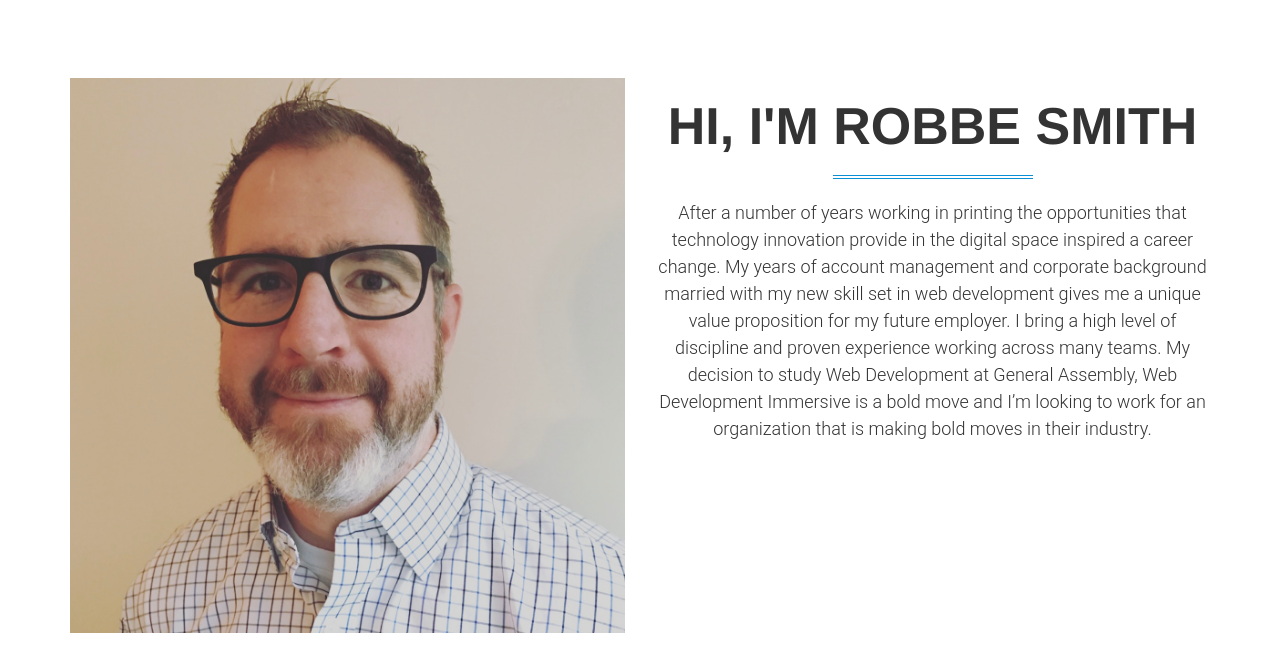
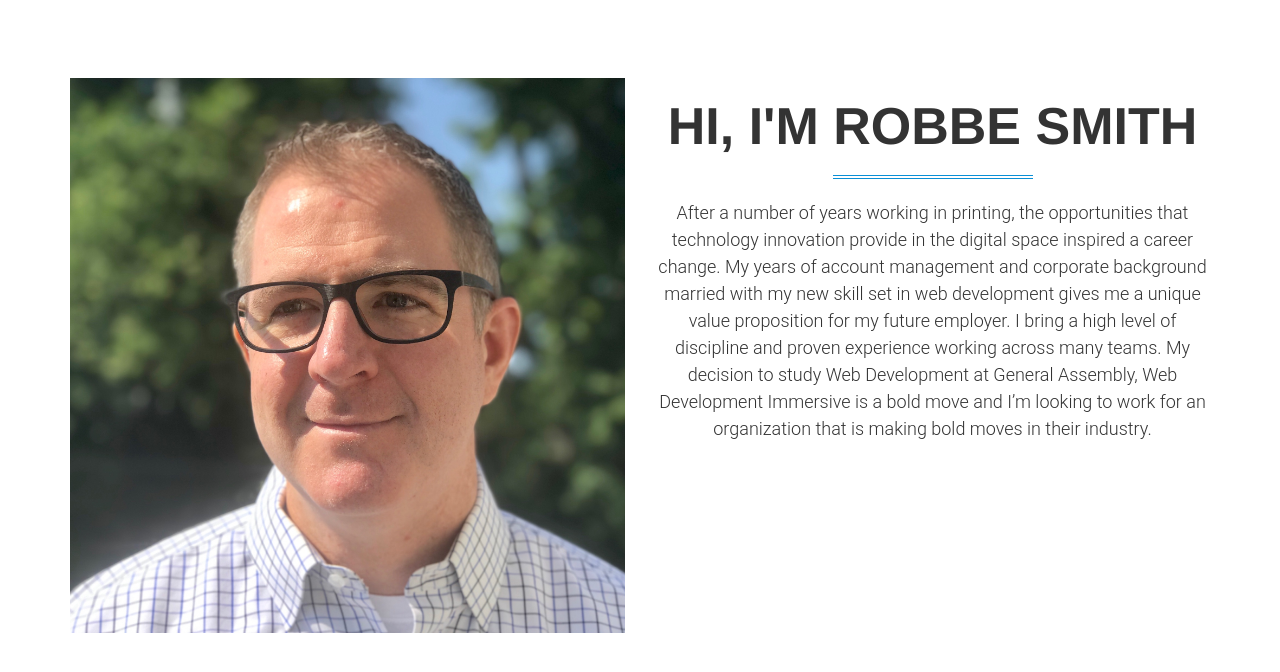
Before and after one commit to rosmith76/portfolio, a plain HTML site: page index.html in a window 1280 px wide. Shown: the part 822-1494 px from the top of the page. Drawn offline with Linux system fonts and the light colour scheme.

Commit message:
Site refresh. Added a missing comma in about me section. I also updated my personal image.

```diff
--- a/index.html
+++ b/index.html
@@ -91,12 +91,12 @@
         <div class="container wow fadeIn">
             <div class="row">
                 <div class="col-md-6">
-                    <img src="img/creative/FullSizeRender.jpg" class="img-responsive" alt="">
+                    <img src="img/creative/rSmithColor.jpg" class="img-responsive" alt="">
                 </div>
                 <div class="col-md-6 text-center">
                     <h1>Hi, I'm Robbe Smith</h1>
                     <hr class="colored">
-                    <p>After a number of years working in printing the opportunities that technology innovation provide in the digital space inspired a
+                    <p>After a number of years working in printing, the opportunities that technology innovation provide in the digital space inspired a
                       career change. My years of account management and corporate background married with my new skill set in web development gives me
                       a unique value proposition for my future employer. I bring a high level of discipline and proven experience working across
                       many teams. My decision to study Web Development at General Assembly, Web Development Immersive is a bold move and I’m
```
Also changed, not shown: img/creative/rSmithColor.jpg (added).
